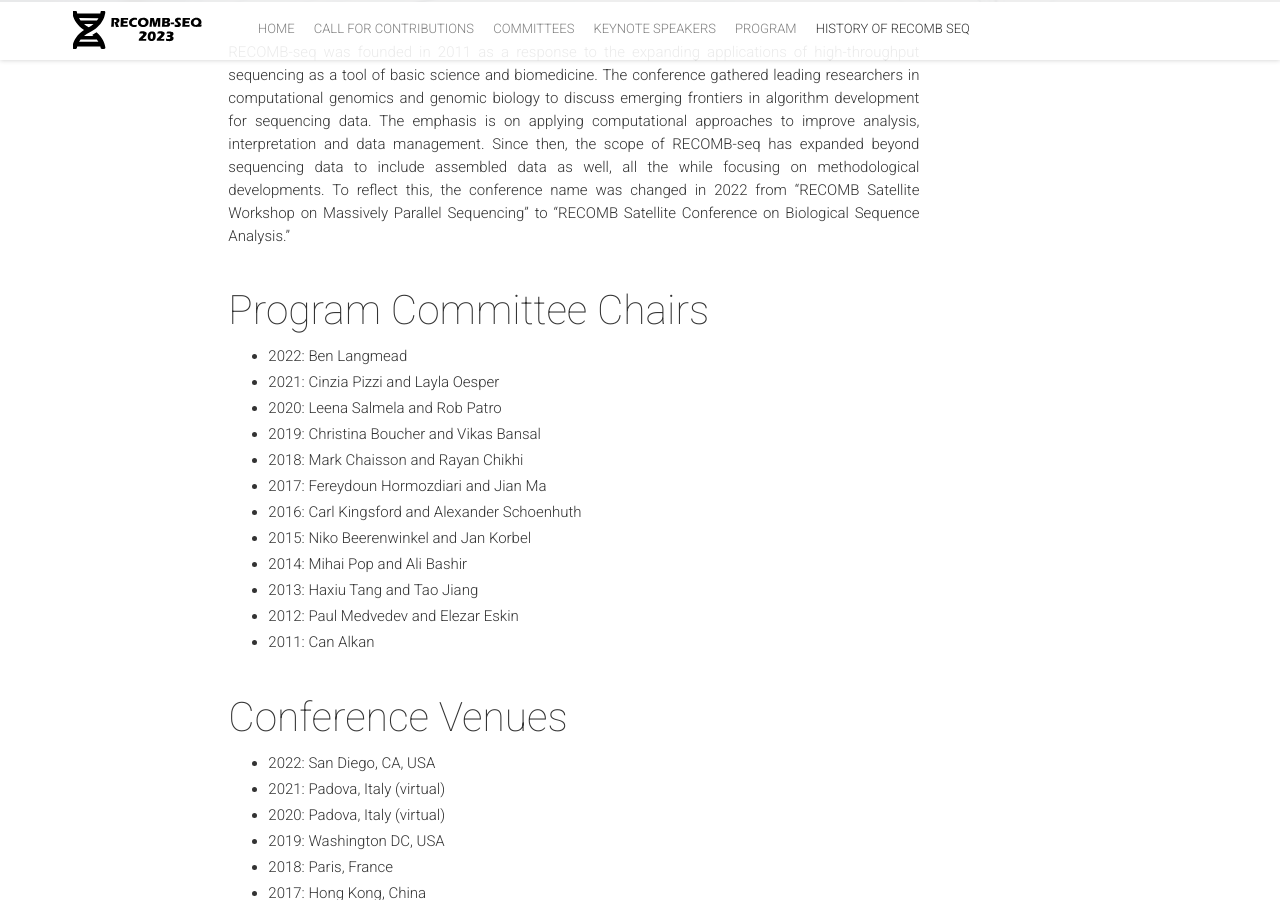
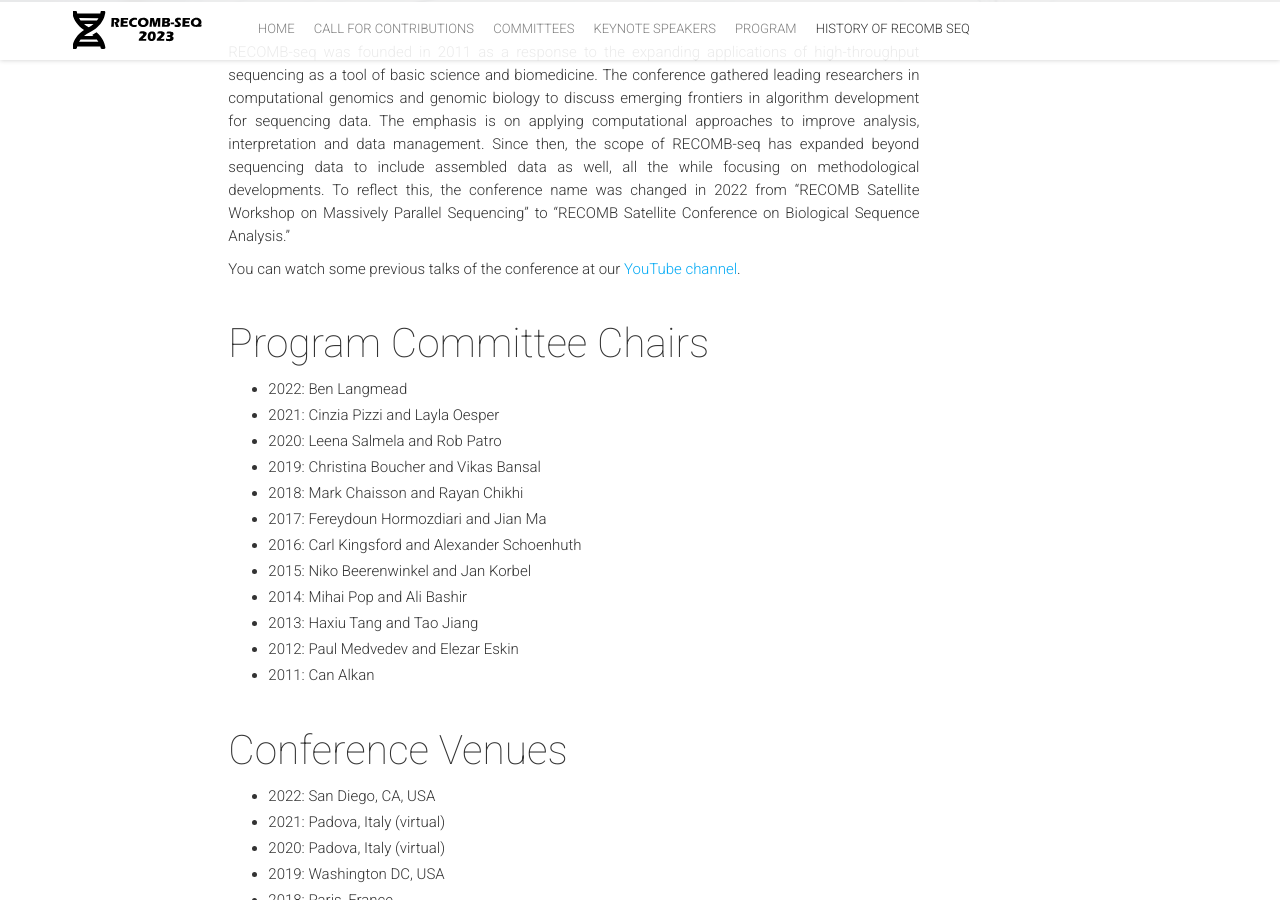
Before and after one commit to recomb-seq/recomb-seq.github.io, a Jekyll site: the page built from history.md, in a window 1280 px wide and 900 px high, scrolled down 405 px. Built offline with Jekyll 4.4.1, drawn with Linux system fonts in a browser that asks for light colours; nearby versions of some CDN libraries; comment, search, counter and statistics services are not loaded.

Commit message:
added youtube link

```diff
--- a/history.md
+++ b/history.md
@@ -10,6 +10,8 @@ The conference gathered leading researchers in computational genomics and genomi
 Since then, the scope of RECOMB-seq has expanded beyond sequencing data to include assembled data as well, all the while focusing on methodological developments.
 To reflect this, the conference name was changed in 2022 from "RECOMB Satellite Workshop on Massively Parallel Sequencing" to "RECOMB Satellite Conference on Biological Sequence Analysis."
 {: .text-justify }
+
+You can watch some previous talks of the conference at our [YouTube channel](https://www.youtube.com/channel/UCYdQZ9egzBoszApB4ksjE3g/playlists).
 
 #### Program Committee Chairs
  - 2022: Ben Langmead
```
